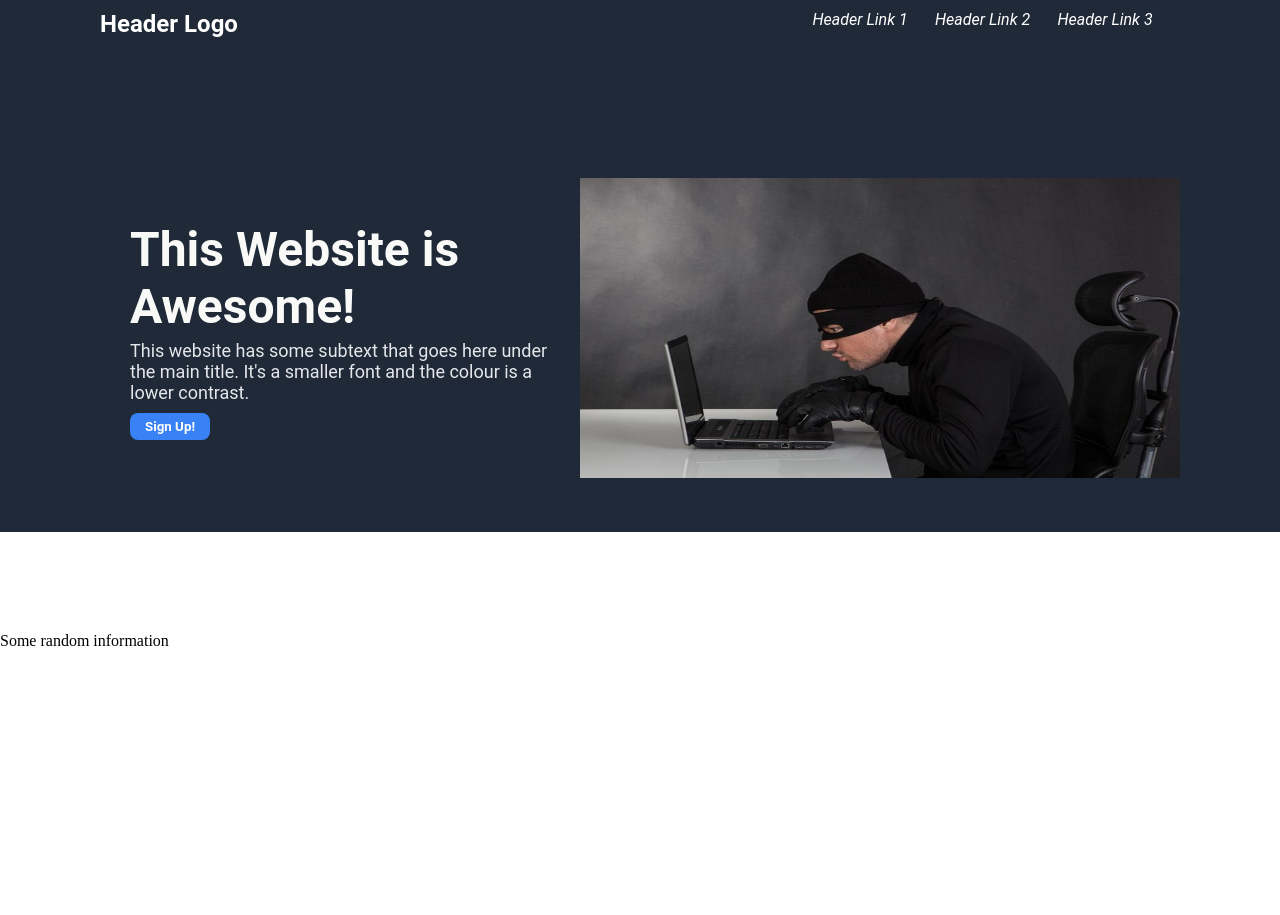
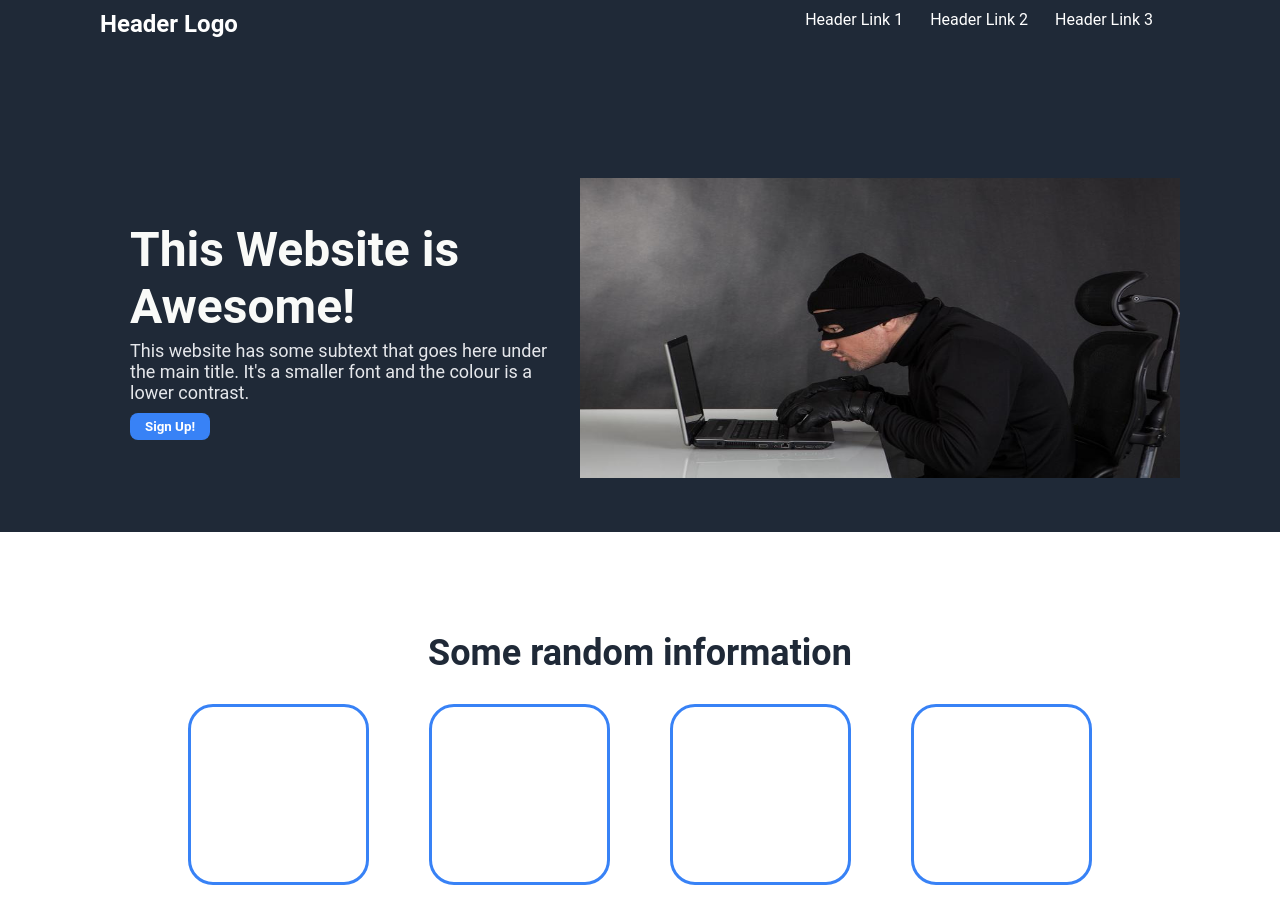
Before and after one commit to gitStanden/LandingPage-TOP-, a plain HTML site: page index.html in a window 1280 px wide. Before the commit the page ends 800 px from the top, so only its background shows below. Drawn offline with Linux system fonts and the light colour scheme.

Commit message:
Added Body

```diff
--- a/index.html
+++ b/index.html
@@ -30,10 +30,25 @@
     </div>
 </header>
 
-<!-- Body1 -->
+<!-- Body -->
 <body style="margin: 0;">
     <div class="bodyOne">
         <div id="subtitle">Some random information</div>
     </div>
+    <div class="bodyTwo">
+        <div class="illustration"></div>
+        <div class="illustration"></div>
+        <div class="illustration"></div>
+        <div class="illustration"></div>
+    </div>
+
+    <!--
+    <div class="underBodyTwo">
+        <div class="illSubText">this is some subtext under an illustration or image</div>
+        <div class="illSubText">this is some subtext under an illustration or image</div>
+        <div class="illSubText">this is some subtext under an illustration or image</div>
+        <div class="illSubText">this is some subtext under an illustration or image</div>
+    </div>
+    -->
 </body>
 </html>
--- a/style.css
+++ b/style.css
@@ -24,7 +24,6 @@ header{
     display: flex;
     justify-content: space-evenly;
     align-content: flex-end;
-    font-style: italic;
     flex-grow: 1;
 }
 
@@ -76,3 +75,31 @@ header{
 #underHeroImage {
     text-align: center;
 }
+
+/* Body */
+
+#subtitle {
+    font-size: 36px;
+    font-family: Roboto;
+    font-weight: bolder;
+    color: #1f2937;
+    text-align: center;
+}
+
+.bodyTwo {
+    display: flex;
+    justify-content: center;
+}
+
+.illustration {
+    margin: 30px 30px;
+    border: 5px solid #3882f6;
+    border-width: medium;
+    border-radius: 25px;
+    width: 175px;
+    height: 175px;
+}
+
+.underBodyTwo {
+    display: flex;
+}
```
